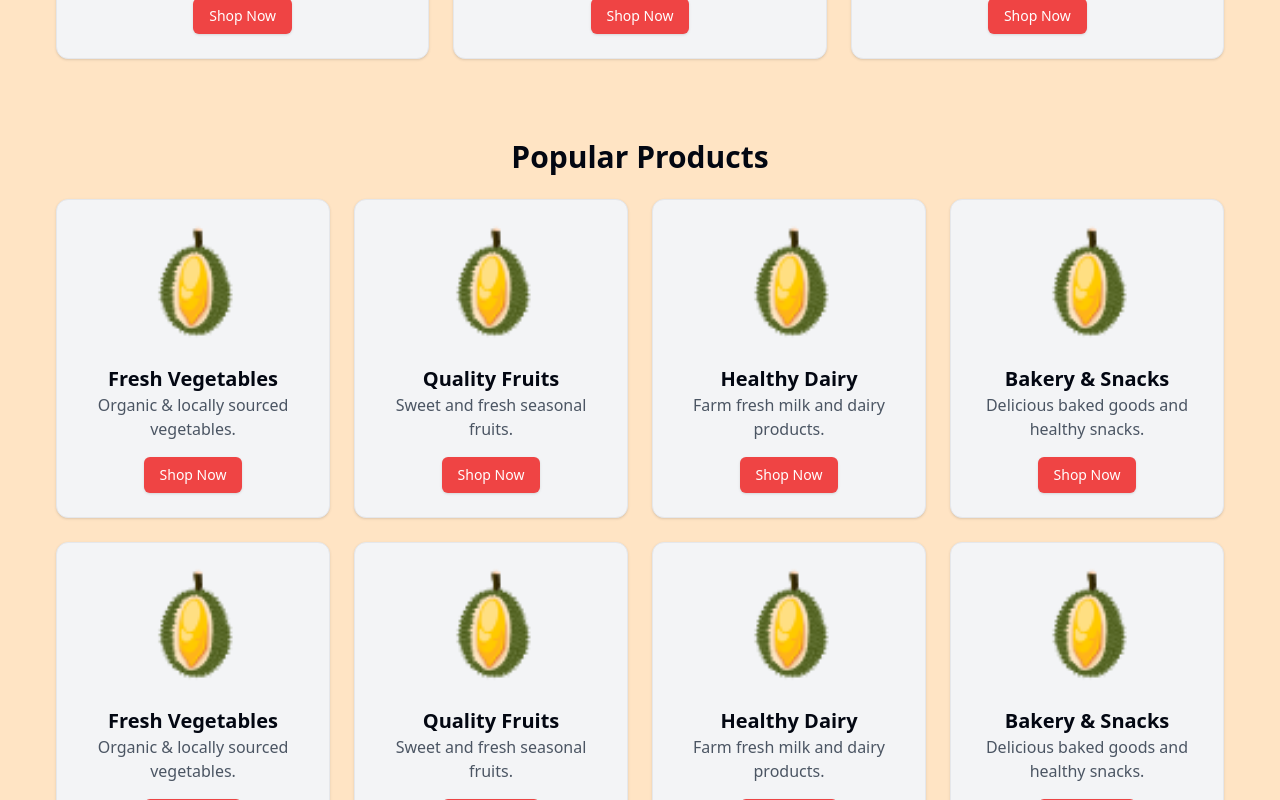
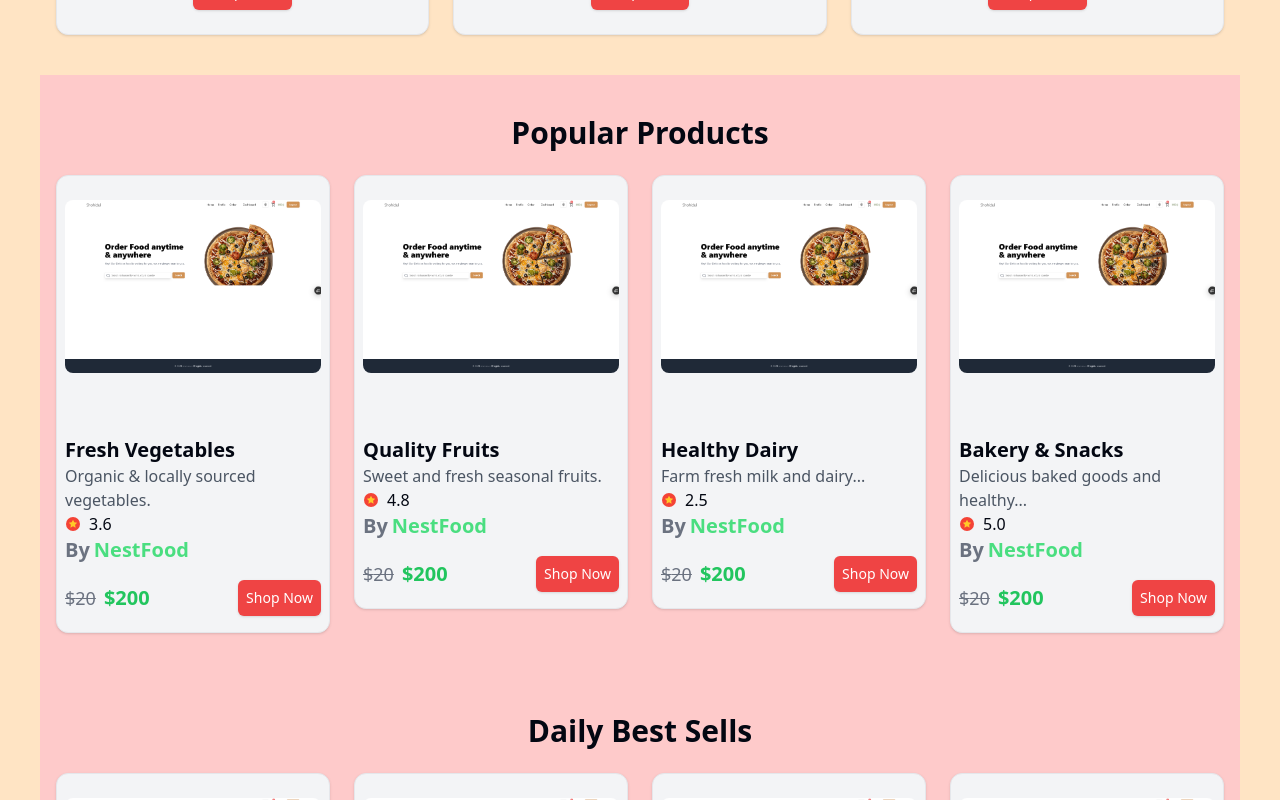
Before and after one commit to shohedul1/EcommerceApp, a Next.js app: page / in a window 1280 px wide. Shown: the part 720-1520 px from the top of the page. Built offline with nearby package versions, Linux system fonts and the light colour scheme.

Commit message:
shohidul-commit

```diff
--- a/package.json
+++ b/package.json
@@ -15,12 +15,15 @@
     "clsx": "^2.1.1",
     "embla-carousel-autoplay": "^8.5.2",
     "embla-carousel-react": "^8.5.2",
+    "framer-motion": "^12.4.7",
     "lucide-react": "^0.476.0",
     "next": "15.1.7",
     "next-themes": "^0.4.4",
     "react": "^19.0.0",
     "react-dom": "^19.0.0",
     "react-icons": "^5.5.0",
+    "react-slick": "^0.30.3",
+    "slick-carousel": "^1.8.1",
     "tailwind-merge": "^3.0.2",
     "tailwindcss-animate": "^1.0.7"
   },
@@ -29,6 +32,7 @@
     "@types/node": "^20",
     "@types/react": "^19",
     "@types/react-dom": "^19",
+    "@types/react-slick": "^0.23.13",
     "eslint": "^9",
     "eslint-config-next": "15.1.7",
     "postcss": "^8",
--- a/src/app/layout.tsx
+++ b/src/app/layout.tsx
@@ -18,6 +18,7 @@ export const metadata: Metadata = {
   description: "Generated by create next app",
 };
 
+
 export default function RootLayout({
   children,
 }: Readonly<{
--- /dev/null
+++ b/src/app/product/[id]/page.tsx
@@ -0,0 +1,46 @@
+'use client';
+
+import { use } from 'react';
+import { cards } from '@/lib/data';
+import { FcRating } from 'react-icons/fc';
+
+interface ProductPageProps {
+    params: Promise<{ id: string }>;  // `params` is now a Promise
+}
+
+const ProductPage = ({ params }: ProductPageProps) => {
+    // Unwrap the `params` using `React.use()`
+    const { id } = use(params);
+
+
+    // Ensure that `id` is a string, and find the matching product
+    const product = cards.find((card: any) => String(card.id) === String(id));
+
+    // Log to check if the product is found
+    console.log("Found Product:", product);
+
+    if (!product) {
+        return <div>Product not found</div>;
+    }
+
+    return (
+        <div className="container mx-auto px-4 py-10">
+            <h1 className="text-3xl font-bold text-center mb-6">{product.title}</h1>
+            <div className="flex flex-col items-center">
+                <img
+                    src={product.image}
+                    alt={product.title}
+                    className="w-[300px] h-[300px] object-cover mb-4"
+                />
+                <p className="text-lg">{product.description}</p>
+                <p className="text-xl font-semibold text-green-500">${product.price}</p>
+                <div className="flex items-center gap-2 mt-4">
+                    <FcRating />
+                    <span>{product.rating}</span>
+                </div>
+            </div>
+        </div>
+    );
+};
+
+export default ProductPage;
--- /dev/null
+++ b/src/app/template.tsx
@@ -0,0 +1,39 @@
+
+'use client';
+import useScrollProgress from '@/hook/useScrollProgress';
+import { motion } from 'framer-motion'; // Import motion from 'framer-motion'
+
+import React, { ReactNode } from 'react';
+const variants = {
+    hidden: { opacity: 0 },
+    enter: { opacity: 1 },
+}
+
+interface TemplateProps {
+    children: ReactNode;
+}
+
+const Template: React.FC<TemplateProps> = ({ children }) => {
+    const completion = useScrollProgress();
+    return (
+        <>
+            <motion.main
+                variants={variants}
+                initial='hidden'
+                animate='enter'
+                transition={{ type: 'linear', delay: 0.2, duration: 0.4 }}
+            >
+                {children}
+            </motion.main>
+            {completion !== undefined && (
+                <span
+                    style={{ transform: `translateY(${completion - 100}%)` }}
+                    className='fixed z-50  bg-gradient-to-b from-red-600 via-lime-700 to-blue-500 w-2 h-full top-0 right-0 transition-all duration-700'
+                ></span>
+            )}
+            {/* <div className='h-[3500px]'></div> */}
+        </>
+    );
+};
+
+export default Template;
--- a/src/components/HomePage/components/Card/CardSection.tsx
+++ b/src/components/HomePage/components/Card/CardSection.tsx
@@ -1,88 +1,75 @@
+'use client';
+
 import React from "react";
 import { Card, CardContent } from "@/components/ui/card";
 import { Button } from "@/components/ui/button";
 import Image from "next/image";
+import { FcRating } from "react-icons/fc";
+import { cards } from "@/lib/data";
+import Link from "next/link";
 
 const CardSection = ({ title }: { title: string }) => {
-    const cards = [
-        {
-            id: 1,
-            title: "Fresh Vegetables",
-            description: "Organic & locally sourced vegetables.",
-            image: "/logo.png",
-        },
-        {
-            id: 2,
-            title: "Quality Fruits",
-            description: "Sweet and fresh seasonal fruits.",
-            image: "/logo.png",
-        },
-        {
-            id: 3,
-            title: "Healthy Dairy",
-            description: "Farm fresh milk and dairy products.",
-            image: "/logo.png",
-        },
-        {
-            id: 4,
-            title: "Bakery & Snacks",
-            description: "Delicious baked goods and healthy snacks.",
-            image: "/logo.png",
-        },
-        {
-            id: 5,
-            title: "Fresh Vegetables",
-            description: "Organic & locally sourced vegetables.",
-            image: "/logo.png",
-        },
-        {
-            id: 6,
-            title: "Quality Fruits",
-            description: "Sweet and fresh seasonal fruits.",
-            image: "/logo.png",
-        },
-        {
-            id: 7,
-            title: "Healthy Dairy",
-            description: "Farm fresh milk and dairy products.",
-            image: "/logo.png",
-        },
-        {
-            id: 8,
-            title: "Bakery & Snacks",
-            description: "Delicious baked goods and healthy snacks.",
-            image: "/logo.png",
-        },
-    ];
-
     return (
-        <div className="container mx-auto px-4 py-10">
+        <div className="container mx-auto px-4 py-10 bg-red-200">
             <h2 className="text-3xl font-bold text-center mb-6">{title}</h2>
 
             {/* Responsive Grid Layout */}
-            <div className="grid grid-cols-1 sm:grid-cols-2 lg:grid-cols-4 gap-6">
+            <div className="grid grid-cols-1 sm:grid-cols-2 md:grid-cols-3 lg:grid-cols-4 gap-6">
                 {cards.map((card) => (
-                    <Card
-                        key={card.id}
-                        className="hover:shadow-lg transition duration-300 ease-in-out bg-gray-100 dark:bg-gray-800"
-                    >
-                        <CardContent className="flex flex-col items-center p-6">
+                    <Link href={`/product/${card.id}`} key={card.id}>
+                        <Card className="hover:shadow-lg relative overflow-hidden transition px-2 py-4 duration-300 ease-in-out bg-gray-100 dark:bg-gray-800">
+                            <CardContent className="flex flex-col h-full -mt-14">
+                                {/* Use only the first image for best performance */}
+                                <div className="w-full flex justify-center  ">
+                                    <div className="w-full h-[300px] flex items-center justify-center overflow-hidden">
                                         <Image
-                                src={card.image}
+                                            src={card.images || "/default-image.png"}
                                             alt={card.title}
-                                width={120}
-                                height={120}
-                                className="rounded-lg mb-4"
+                                            width={300}
+                                            height={300}
+                                            className="rounded-lg hover:scale-110 transition duration-300"
+                                            loading="lazy" // Next/Image lazy loads by default
                                         />
+                                    </div>
+                                </div>
+
+                                {/* Title & Description */}
                                 <h3 className="text-xl font-semibold">{card.title}</h3>
-                            <p className="text-gray-600 dark:text-gray-400 text-center">
-                                {card.description}
+                                <p className="text-gray-600 dark:text-gray-400">
+                                    {card.description
+                                        .split(" ")
+                                        .slice(0, 5)
+                                        .join(" ") +
+                                        (card.description.split(" ").length > 5 ? "..." : "")}
                                 </p>
-                            <Button className="mt-4 bg-red-500 text-white hover:bg-red-600">
+
+                                {/* Additional Info */}
+                                <div className="flex items-center gap-2">
+                                    <FcRating />
+                                    <div>{card.rating}</div>
+                                </div>
+                                <p className="flex items-center gap-1 text-green-400 text-xl font-semibold">
+                                    <span className="text-gray-500">By</span> NestFood
+                                </p>
+
+                                {/* Prices and Button */}
+                                <div className="flex justify-between items-center mt-4">
+                                    <div className="flex items-center justify-end gap-2">
+                                        <span className="text-gray-500 line-through text-lg">
+                                            ${card.fixedPrice}
+                                        </span>
+                                        <span className="text-xl font-semibold text-green-500">
+                                            ${card.price}
+                                        </span>
+                                    </div>
+
+                                    <Button className="bg-red-500 px-2 text-white hover:bg-red-600">
                                         Shop Now
                                     </Button>
+                                </div>
                             </CardContent>
                         </Card>
+                    </Link>
                 ))}
             </div>
         </div>
--- a/src/components/ui/card.tsx
+++ b/src/components/ui/card.tsx
@@ -57,7 +57,7 @@ const CardContent = React.forwardRef<
   HTMLDivElement,
   React.HTMLAttributes<HTMLDivElement>
 >(({ className, ...props }, ref) => (
-  <div ref={ref} className={cn("p-6 pt-0", className)} {...props} />
+  <div ref={ref} className={cn("p-0 pt-0", className)} {...props} />
 ))
 CardContent.displayName = "CardContent"
 
--- /dev/null
+++ b/src/hook/useScrollProgress.tsx
@@ -0,0 +1,29 @@
+'use client';
+
+import { useEffect, useState } from "react";
+
+const useScrollProgress = () => {
+    const [completion, setCompletion] = useState<number | undefined>(undefined);
+
+    useEffect(() => {
+        const updateScrollCompletion = () => {
+            const currentProgress = window.scrollY;
+            const scrollHeight = document.body.scrollHeight - window.innerHeight;
+
+            if (scrollHeight) {
+                const progress = (currentProgress / scrollHeight) * 100;
+                setCompletion(parseFloat(progress.toFixed(2))); // Convert the string to a number
+            }
+        };
+
+        window.addEventListener("scroll", updateScrollCompletion);
+
+        return () => {
+            window.removeEventListener("scroll", updateScrollCompletion);
+        };
+    }, []);
+
+    return completion;
+};
+
+export default useScrollProgress;
--- a/src/lib/data.ts
+++ b/src/lib/data.ts
@@ -18,3 +18,42 @@ export const items = [
     image: "/Food_Web.png",
   },
 ];
+
+export const cards = [
+  {
+    id: 1,
+    title: "Fresh Vegetables",
+    description: "Organic & locally sourced vegetables.",
+    images: "/Food_Web.png",
+    price: '200',
+    fixedPrice: "20",
+    rating: "3.6",
+  },
+  {
+    id: 2,
+    title: "Quality Fruits",
+    description: "Sweet and fresh seasonal fruits.",
+    images: "/Food_Web.png",
+    price: '200',
+    fixedPrice: "20",
+    rating: "4.8",
+  },
+  {
+    id: 3,
+    title: "Healthy Dairy",
+    description: "Farm fresh milk and dairy products.",
+    images: "/Food_Web.png",
+    price: '200',
+    fixedPrice: "20",
+    rating: "2.5",
+  },
+  {
+    id: 4,
+    title: "Bakery & Snacks",
+    description: "Delicious baked goods and healthy snacks.",
+    images: "/Food_Web.png",
+    price: '200',
+    fixedPrice: "20",
+    rating: "5.0",
+  },
+];
```
Also changed, not shown: src/app/not-found.tsx (added, +15 -0 lines), src/components/HomePage/components/Slider/CarouselPlugin.tsx (+1 -70 lines), 1 other file (tests, documents, lock files or other folders). Lines whose indentation alone changed are shown as unchanged.
